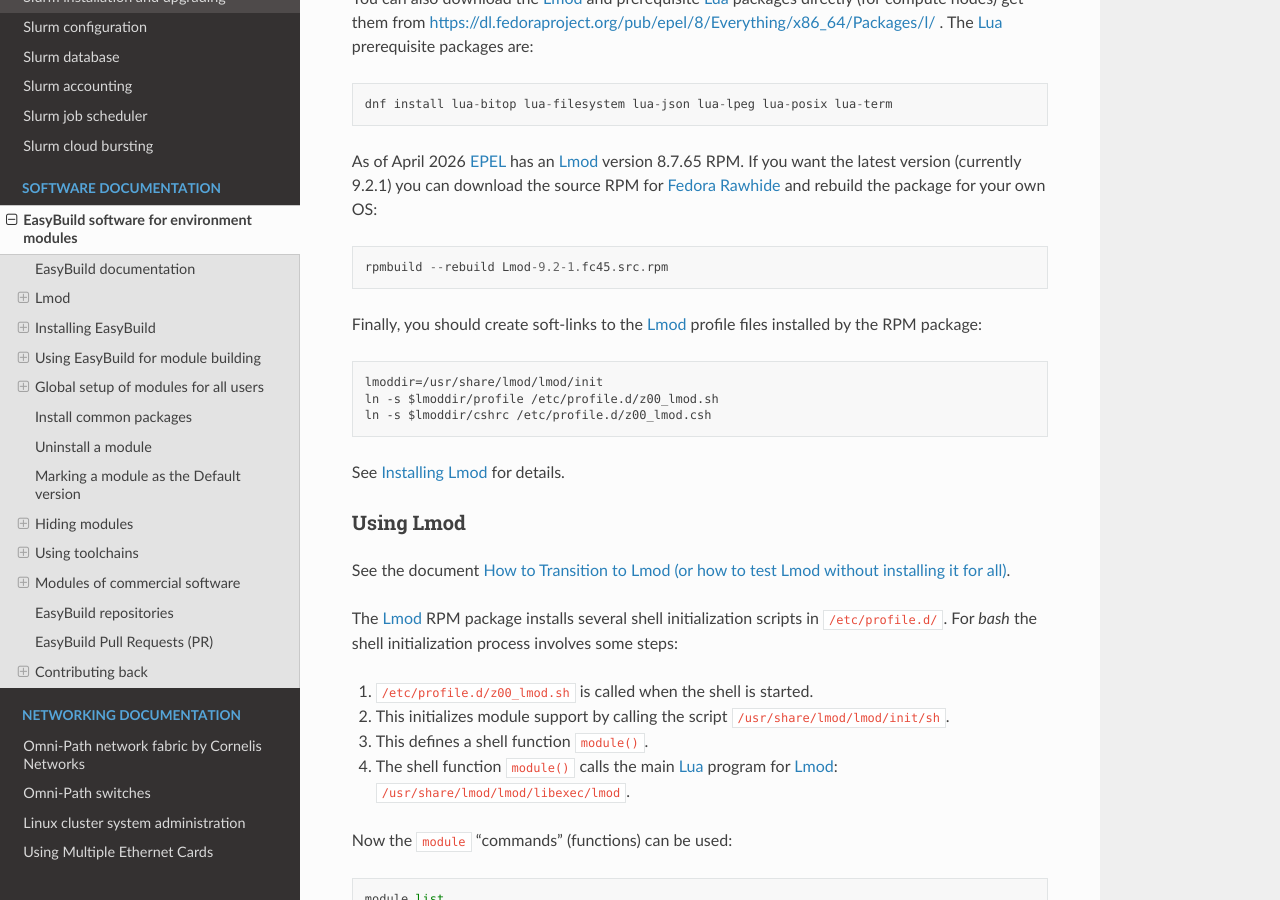
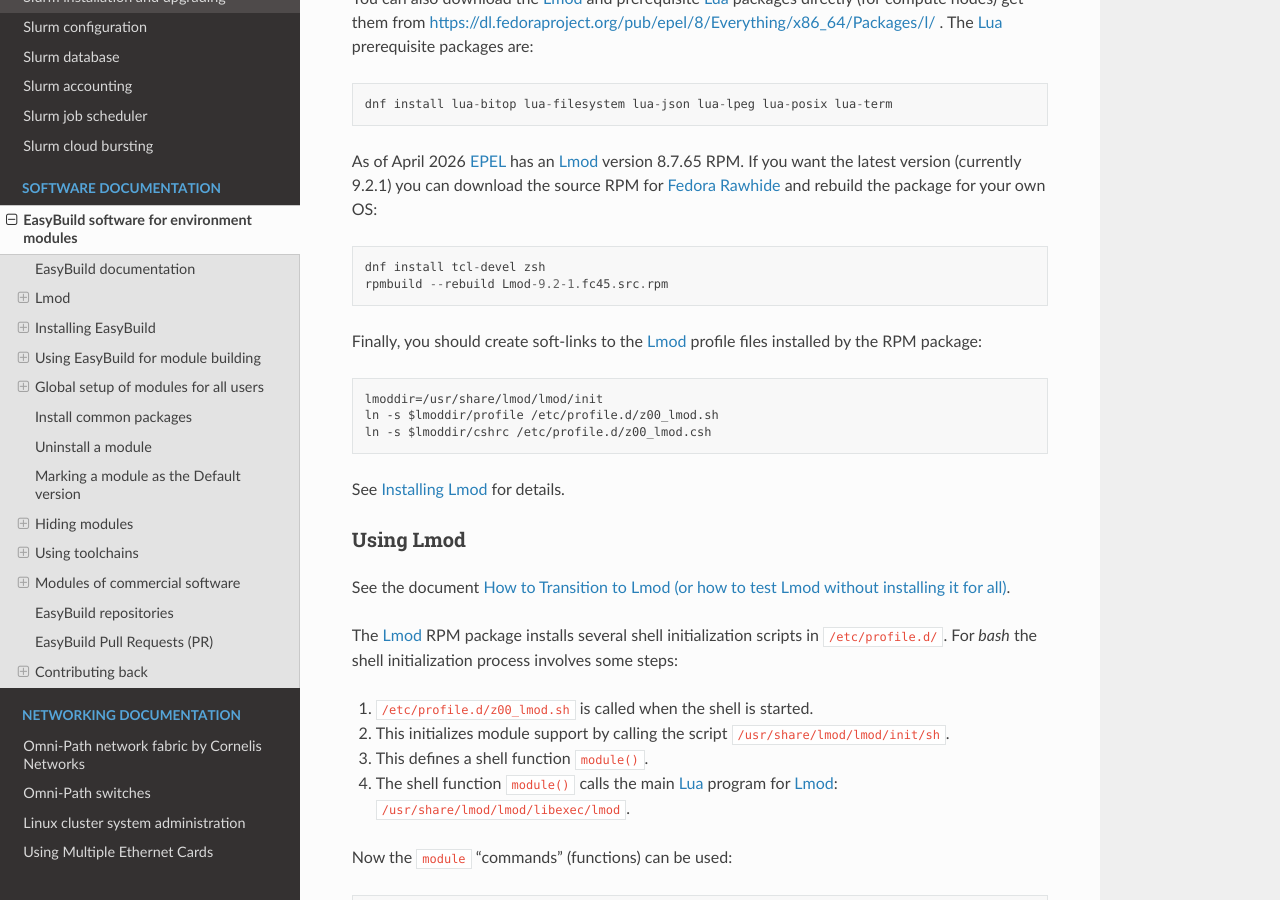
Before and after one commit to OleHolmNielsen/Niflheim_system, a Sphinx documentation site: the page built from docs/EasyBuild_modules.rst, in a window 1280 px wide and 900 px high, scrolled down 2753 px. Built offline with Sphinx 7.4.7 and the Read the Docs theme 3.1.0, drawn with Linux system fonts in a browser that asks for light colours.

Commit message:
Add Lmod build prerequisites

```diff
--- a/docs/EasyBuild_modules.rst
+++ b/docs/EasyBuild_modules.rst
@@ -100,6 +100,7 @@
 If you want the latest version (currently 9.2.1) you can download the source RPM for
 `Fedora Rawhide <https://packages.fedoraproject.org/pkgs/Lmod/Lmod/>`_ and rebuild the package for your own OS::
 
+  dnf install tcl-devel zsh
   rpmbuild --rebuild Lmod-9.2-1.fc45.src.rpm
 
 Finally, you should create soft-links to the Lmod_ profile files installed by the RPM package::
```
